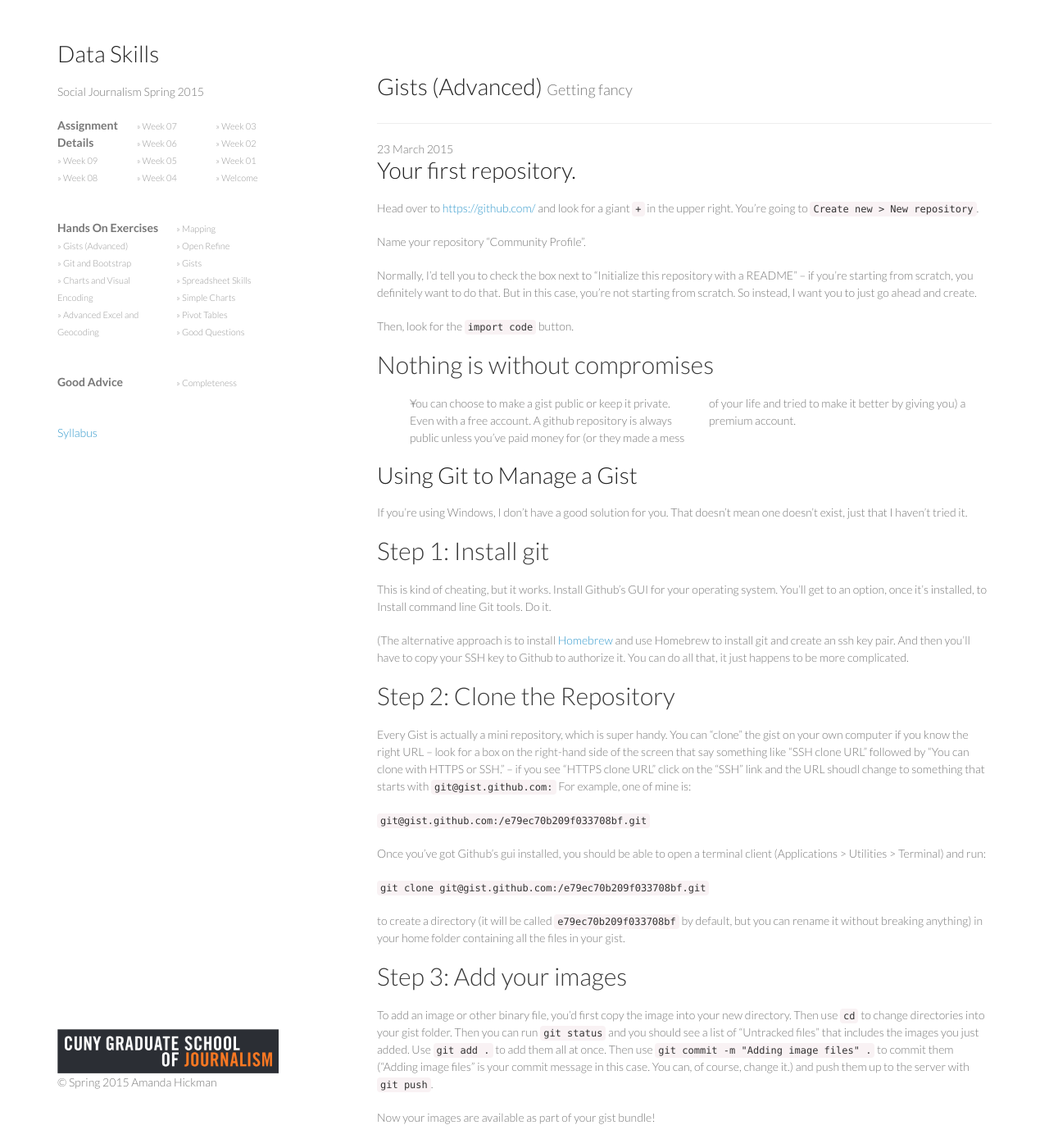
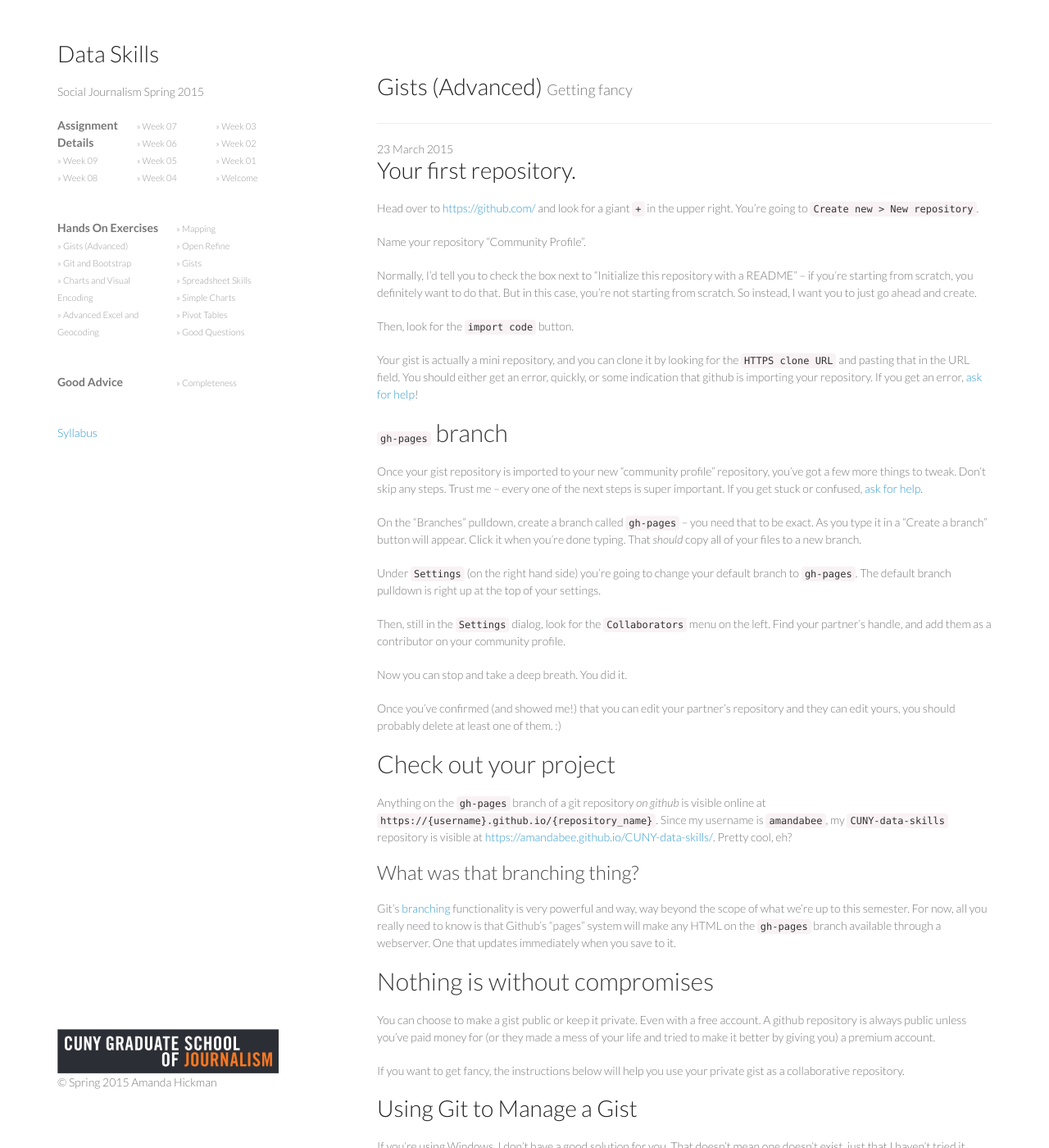
Before and after one commit to amandabee/CUNY-data-skills, a Jekyll site: the page built from _posts/2015-03-23-advanced_gist.md, in a window 1280 px wide and 1400 px high. Shown: the whole window at 82% size. Built offline with Jekyll 4.4.1, drawn with Linux system fonts in a browser that asks for light colours; nearby versions of some CDN libraries.

Commit message:
Update 2015-03-23-advanced_gist.md

```diff
--- a/_posts/2015-03-23-advanced_gist.md
+++ b/_posts/2015-03-23-advanced_gist.md
@@ -17,10 +17,36 @@
 
 Then, look for the `import code` button.
 
+Your gist is actually a mini repository, and you can clone it by looking for the `HTTPS clone URL` and pasting that in the URL field. You should either get an error, quickly, or some indication that github is importing your repository. If you get an error, [ask for help](https://github.com/amandabee/CUNY-data-skills/issues)!
+
+## `gh-pages` branch
+
+Once your gist repository is imported to your new "community profile" repository, you've got a few more things to tweak.
+Don't skip any steps. Trust me -- every one of the next steps is super important. If you get stuck or confused, [ask for help](https://github.com/amandabee/CUNY-data-skills/issues).
+
+On the "Branches" pulldown, create a branch called `gh-pages` -- you need that to be exact. As you type it in a "Create a branch" button will appear. Click it when you're done typing. That *should* copy all of your files to a new branch.
+
+Under `Settings` (on the right hand side) you're going to change your default branch to `gh-pages`. The default branch pulldown is right up at the top of your settings.
+
+Then, still in the `Settings` dialog, look for the `Collaborators` menu on the left. Find your partner's handle, and add them as a contributor on your community profile.
+
+Now you can stop and take a deep breath. You did it.
+
+Once you've confirmed (and showed me!) that you can edit your partner's repository and they can edit yours, you should probably delete at least one of them. :)
+
+## Check out your project
+
+Anything on the `gh-pages` branch of a git repository *on github* is visible online at `https://{username}.github.io/{repository_name}`. Since my username is `amandabee`, my `CUNY-data-skills` repository is visible at <https://amandabee.github.io/CUNY-data-skills/>. Pretty cool, eh?
+
+### What was that branching thing?
+
+Git's [branching](http://git-scm.com/book/en/v2/Git-Branching-Basic-Branching-and-Merging) functionality is very powerful and way, way beyond the scope of what we're up to this semester. For now, all you really need to know is that Github's "pages" system will make any HTML on the `gh-pages` branch available through a webserver. One that updates immediately when you save to it.
+
 ## Nothing is without compromises
 
-+ You can choose to make a gist public or keep it private. Even with a free account. A github repository is always public unless you've paid money for (or they made a mess of your life and tried to make it better by giving you) a premium account.
+You can choose to make a gist public or keep it private. Even with a free account. A github repository is always public unless you've paid money for (or they made a mess of your life and tried to make it better by giving you) a premium account.
 
+If you want to get fancy, the instructions below will help you use your private gist as a collaborative repository.
 
 # Using Git to Manage a Gist
 
```
